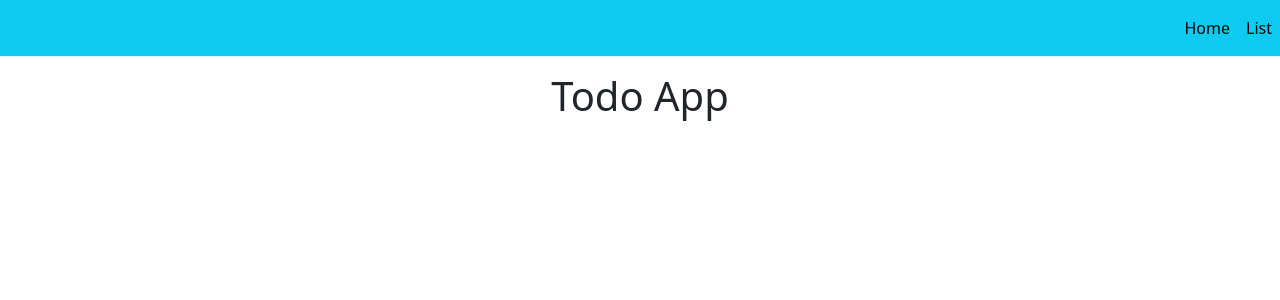
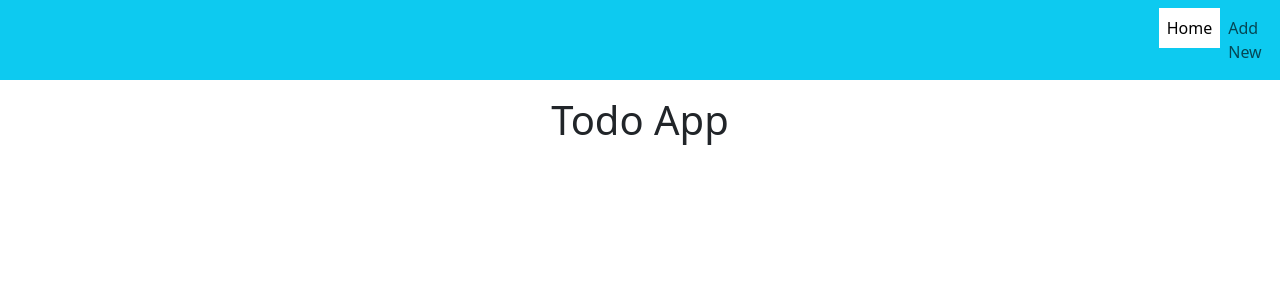
Before and after one commit to Ramankauldhar/TodoList, a Django app: page /TodoApp/ in a window 1280 px wide. Shown: the top 300 px of the page. Run offline with Django 4.2, Linux system fonts and the light colour scheme.

Commit message:
V2: Changed the UI of Home and Add Page

```diff
--- a/templates/TodoApp/addList.html
+++ b/templates/TodoApp/addList.html
@@ -8,7 +8,7 @@
     <!-- Bootstrap CSS -->
     <link rel="stylesheet" href="https://cdn.jsdelivr.net/npm/bootstrap@5.3.0-alpha3/dist/css/bootstrap.rtl.min.css" integrity="sha384-T5m5WERuXcjgzF8DAb7tRkByEZQGcpraRTinjpywg37AO96WoYN9+hrhDVoM6CaT" crossorigin="anonymous">
 
-    <title>AddList</title>
+    <title>TodoApp</title>
   </head>
   <body>
     {% include 'TodoApp/navigation.html' %}
@@ -22,6 +22,10 @@
                             <div class="md-3">
                                 <label for="task">Task</label>
                                 <input type="text" id="task" class="form-control" required>
+                            </div>
+                            <div class="md-3">
+                                <label for="task">Description</label>
+                                <textarea rows="4" cols="50" id="description" class="form-control" required></textarea>
                             </div>
                             <div class="md-3">
                                 <label for="task">Time</label>
--- a/templates/TodoApp/home.html
+++ b/templates/TodoApp/home.html
@@ -7,8 +7,9 @@
 
     <!-- Bootstrap CSS -->
     <link rel="stylesheet" href="https://cdn.jsdelivr.net/npm/bootstrap@5.3.0-alpha3/dist/css/bootstrap.rtl.min.css" integrity="sha384-T5m5WERuXcjgzF8DAb7tRkByEZQGcpraRTinjpywg37AO96WoYN9+hrhDVoM6CaT" crossorigin="anonymous">
+    <link rel="stylesheet" href="https://cdnjs.cloudflare.com/ajax/libs/font-awesome/4.7.0/css/font-awesome.min.css">
 
-    <title>Home</title>
+    <title>TodoApp</title>
   </head>
   <body>
     {% include 'TodoApp/navigation.html' %}
--- a/templates/TodoApp/navigation.html
+++ b/templates/TodoApp/navigation.html
@@ -3,10 +3,10 @@
       <div class="collapse navbar-collapse" id="navbarSupportedContent">
         <ul class="navbar-nav me-auto">
           <li class="nav-item">
-            <a class="nav-link active" aria-current="page" href="/TodoApp/home/">Home</a>
+            <a class="nav-link active bg-white" aria-current="page" href="/TodoApp/home/">Home</a>
           </li>
           <li class="nav-item">
-            <a class="nav-link active" aria-current="page" href="/TodoApp/addList/">List</a>
+            <a class="nav-link" aria-current="page" href="/TodoApp/addList/">Add New</a>
           </li>
         </ul>
       </div>
```
